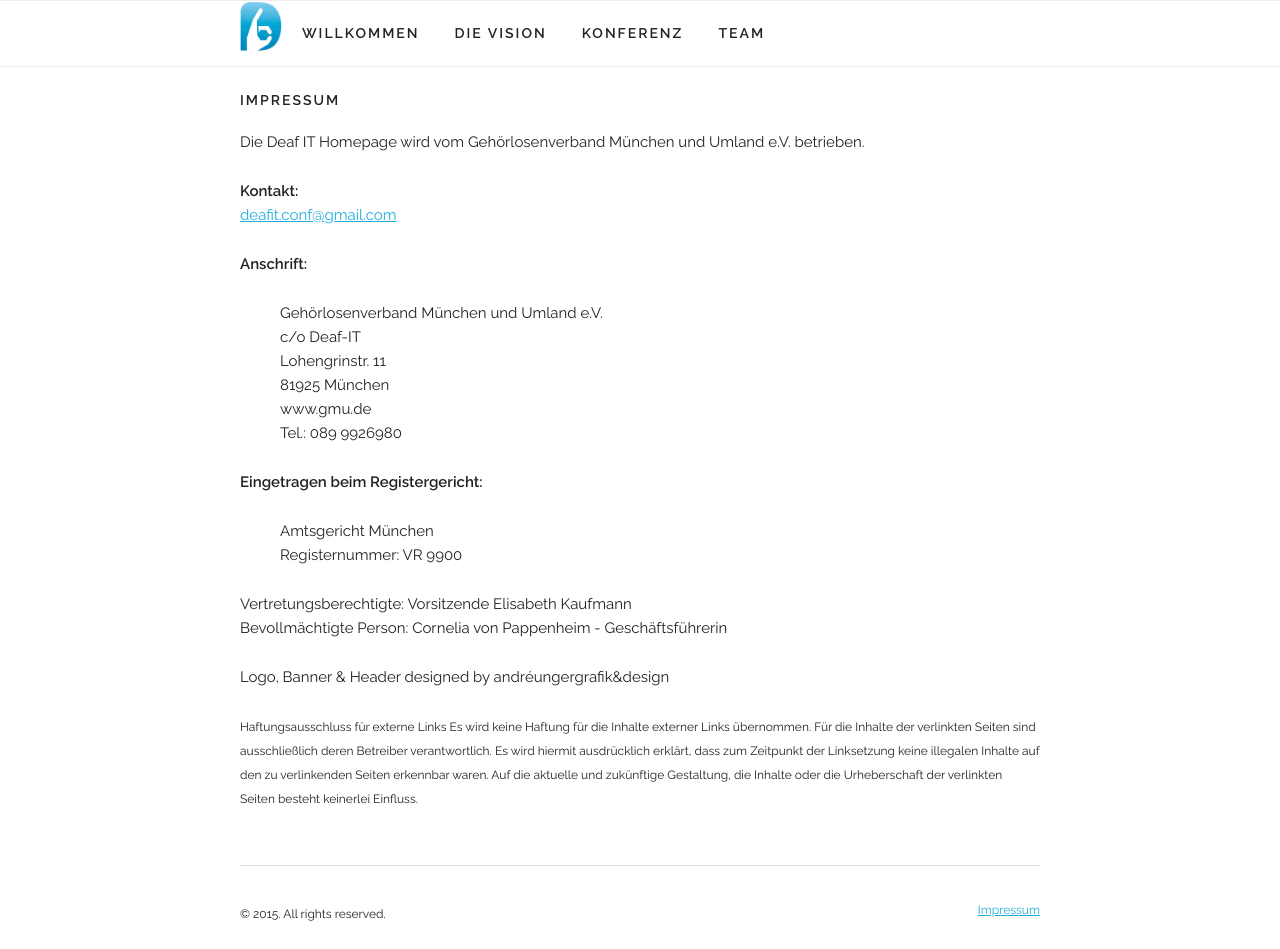
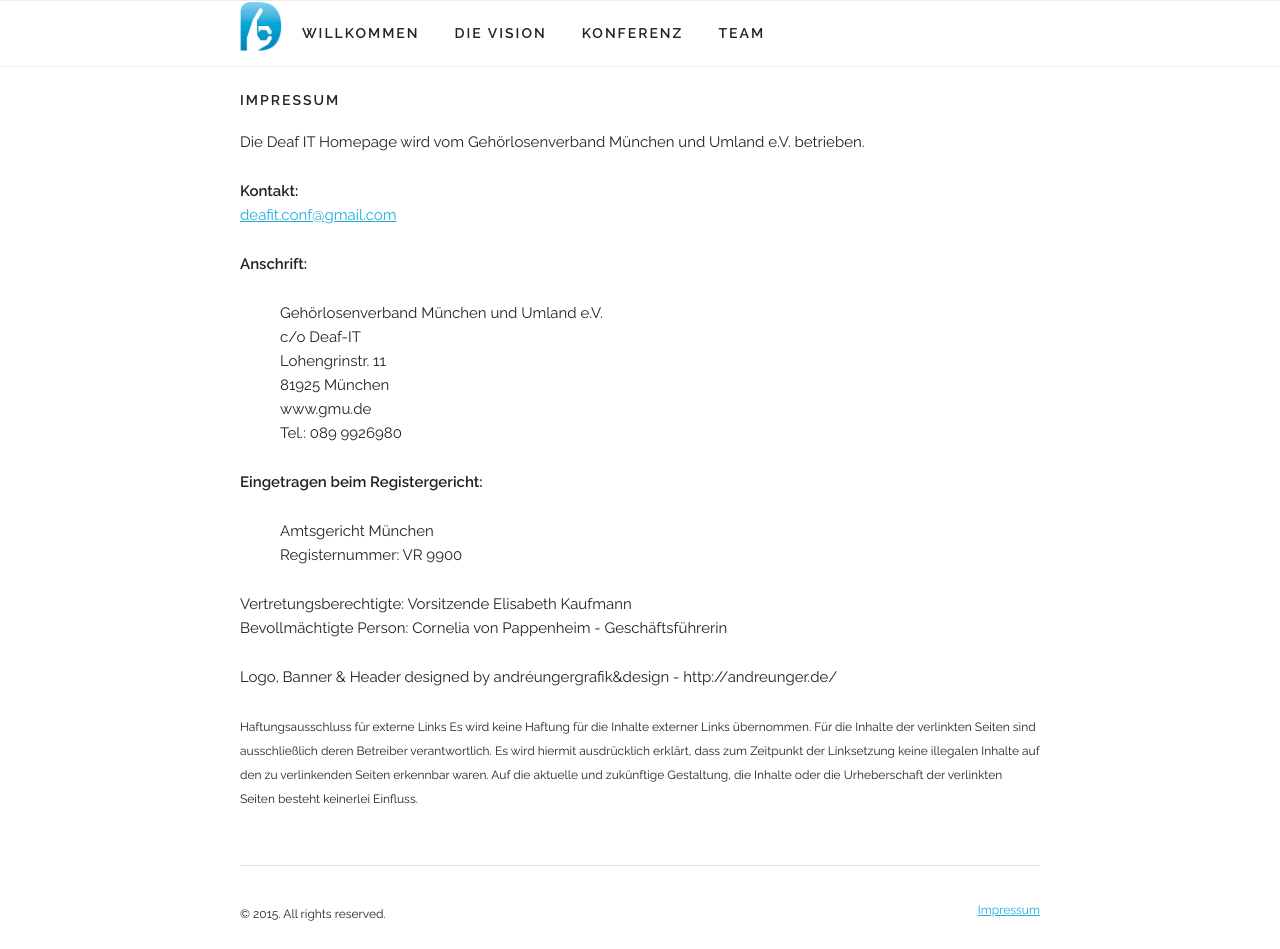
Before and after one commit to NickelPic/deafit.github.io, a Jekyll site: the page built from impressum.md, in a window 1280 px wide and 949 px high. Built offline with Jekyll 4.4.1, drawn with Linux system fonts in a browser that asks for light colours; nearby versions of some CDN libraries; some of the changed lines change nothing that is shown.

Commit message:
Update impressum.md

```diff
--- a/impressum.md
+++ b/impressum.md
@@ -25,7 +25,7 @@ Die Deaf IT Homepage wird vom Gehörlosenverband München und Umland e.V. betrie
 Vertretungsberechtigte: Vorsitzende Elisabeth Kaufmann<br>
 Bevollmächtigte Person: Cornelia von Pappenheim - Geschäftsführerin
 
-Logo, Banner & Header designed by andréungergrafik&design
+Logo, Banner & Header designed by andréungergrafik&design - http://andreunger.de/
 
 <small>
 Haftungsausschluss für externe Links
```
